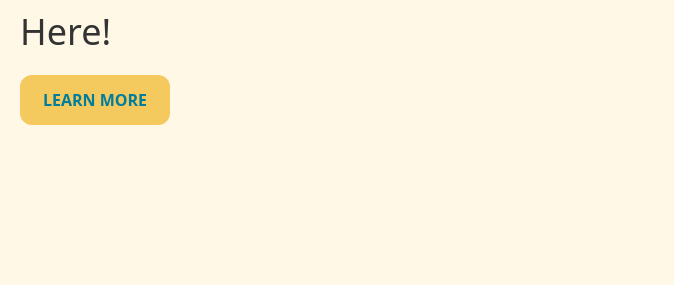
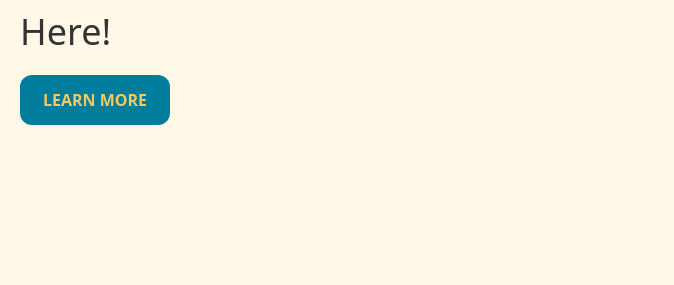
Before and after one commit to NehemiahBrown/taniti_website, a website: page index.html in a window 1280 px wide. In both pictures the pointer is over the button "LEARN MORE". Shown: the part 702-987 px from the top of the page, 0-674 px from the left. Drawn offline with nearby package versions, Linux system fonts and the light colour scheme; grey boxes are pictures that could not be loaded.

Commit message:
change hover affect on learn more button

```diff
--- a/styles.css
+++ b/styles.css
@@ -84,6 +84,12 @@ font-size: 80px;
   color: var(--secondary-color);
   font-weight: bold;
   border-radius: 12px;
+}
+
+.learn_more_btn:hover{
+  background-color: var(--secondary-color);
+  color: var(--primary-color);
+  transition: 0.5s ease;
 }
 
 .carousel-inner img{
```
